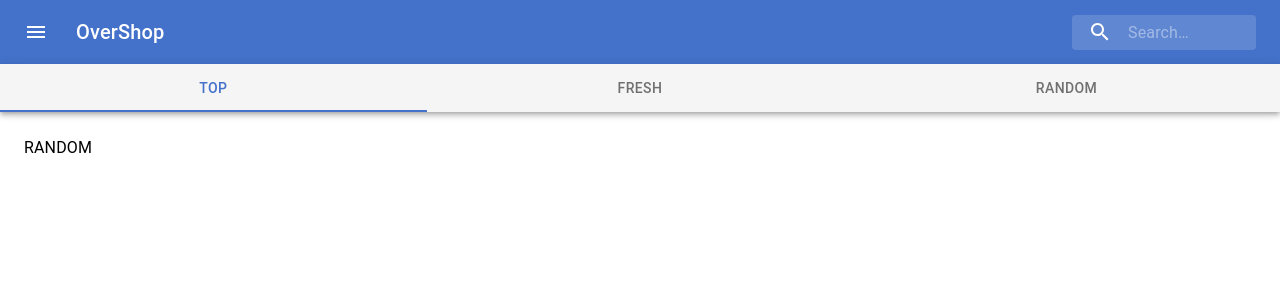
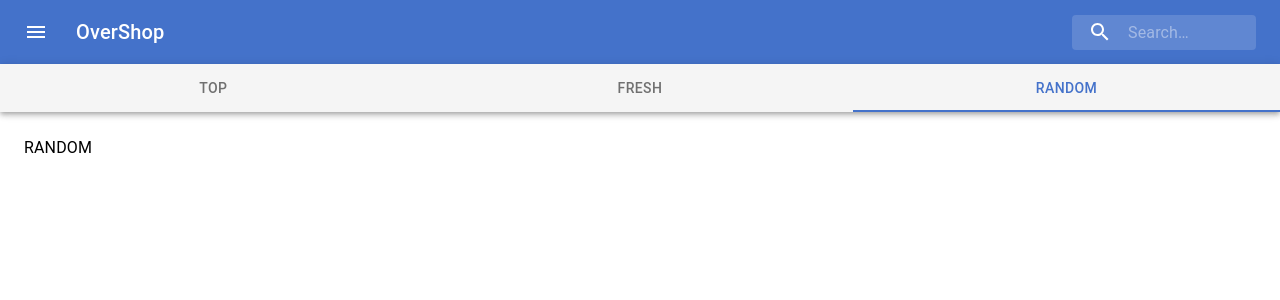
Before and after one commit to JBudny/Project-Chalcanthite-Front, a React (Create React App) app: page /random in a window 1280 px wide. Shown: the top 300 px of the page. Built offline with nearby package versions, Linux system fonts and the light colour scheme; no server answers.

Commit message:
Fix initial navigation tab focusing

```diff
--- a/src/components/Navigation/Navigation.js
+++ b/src/components/Navigation/Navigation.js
@@ -1,4 +1,4 @@
-import React, { useState } from "react";
+import React, { useState, useEffect } from "react";
 import AppBar from "@material-ui/core/AppBar";
 import Tabs from "@material-ui/core/Tabs";
 import Tab from "@material-ui/core/Tab";
@@ -22,6 +22,27 @@ const Navigation = () => {
     getModesInitial(5);
     setCurrentTab(newValue);
   };
+
+  useEffect(() => {
+    const setInitialTab = () => {
+      const { pathname } = window.location;
+      const getInitialTab = path => {
+        switch (path) {
+          case "/top":
+            return 0;
+          case "/fresh":
+            return 1;
+          case "/random":
+            return 2;
+          default:
+            return false;
+        }
+      };
+      const initialTab = getInitialTab(pathname);
+      setCurrentTab(initialTab);
+    };
+    setInitialTab();
+  }, []);
 
   return (
     <Router>
```
